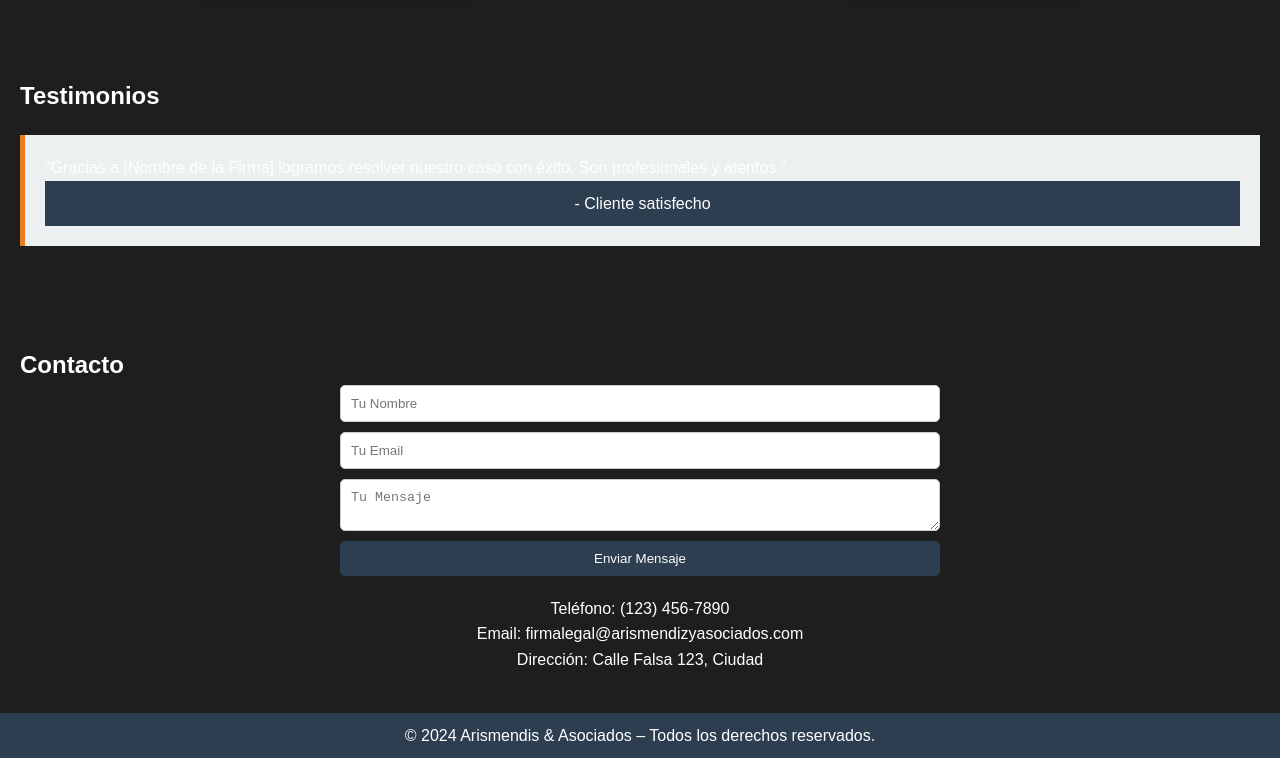
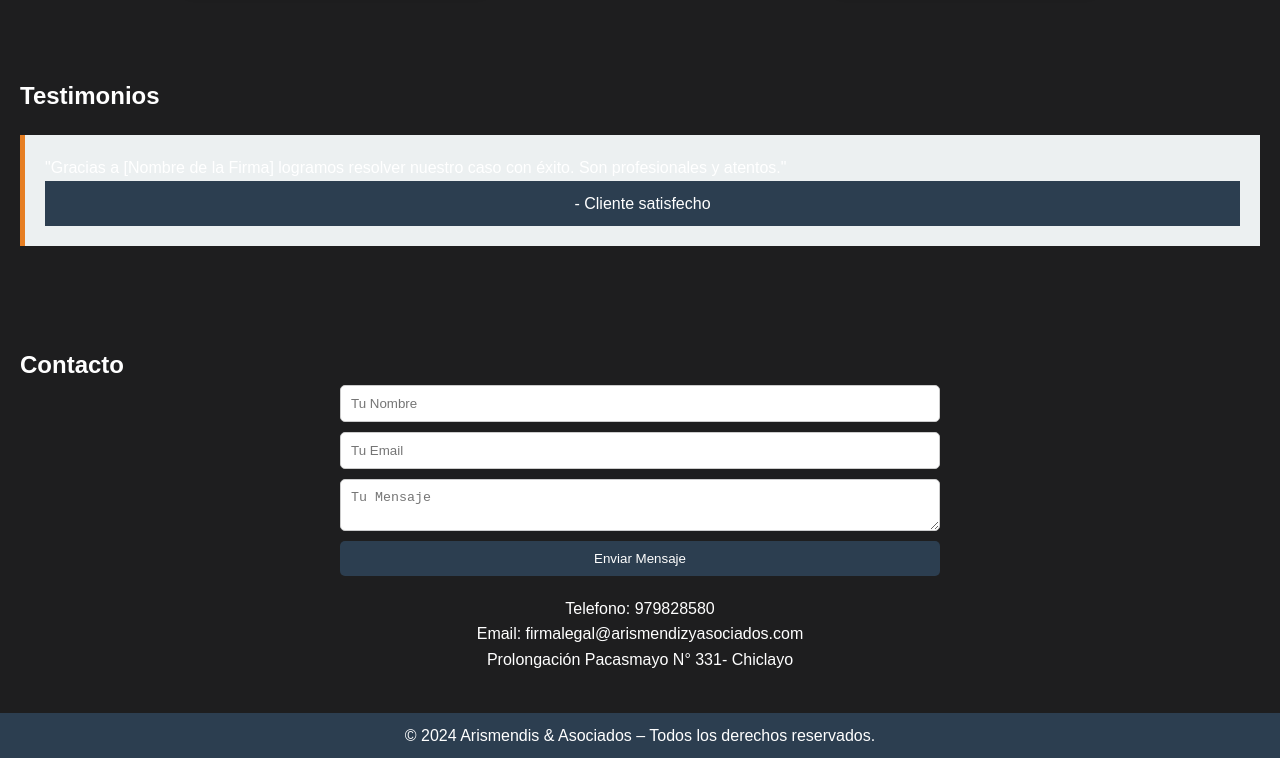
Before and after one commit to Darkurox/ProyectoWeb, a plain HTML site: page index.html in a window 1280 px wide. Shown: the part 2179-2937 px from the top of the page. Drawn offline with Linux system fonts and the light colour scheme.

Commit message:
Update index.html

```diff
--- a/index.html
+++ b/index.html
@@ -119,9 +119,9 @@
             <button type="submit">Enviar Mensaje</button>
         </form>
         <div class="info-contacto">
-            <p>Teléfono: (123) 456-7890</p>
+            <p>Telefono: 979828580</p>
             <p>Email: firmalegal@arismendizyasociados.com</p>
-            <p>Dirección: Calle Falsa 123, Ciudad</p>
+            <p>Prolongación Pacasmayo N° 331- Chiclayo</p>
         </div>
     </section>
 
```
